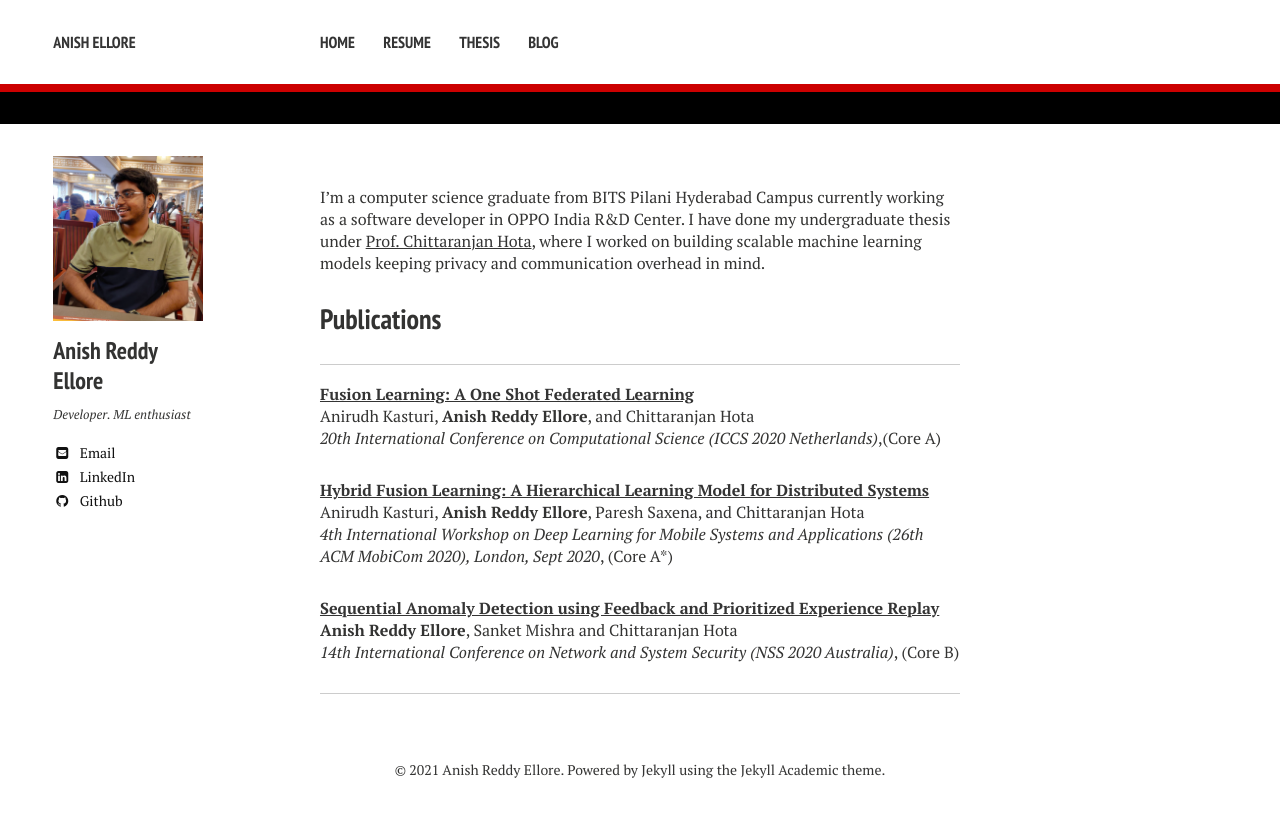
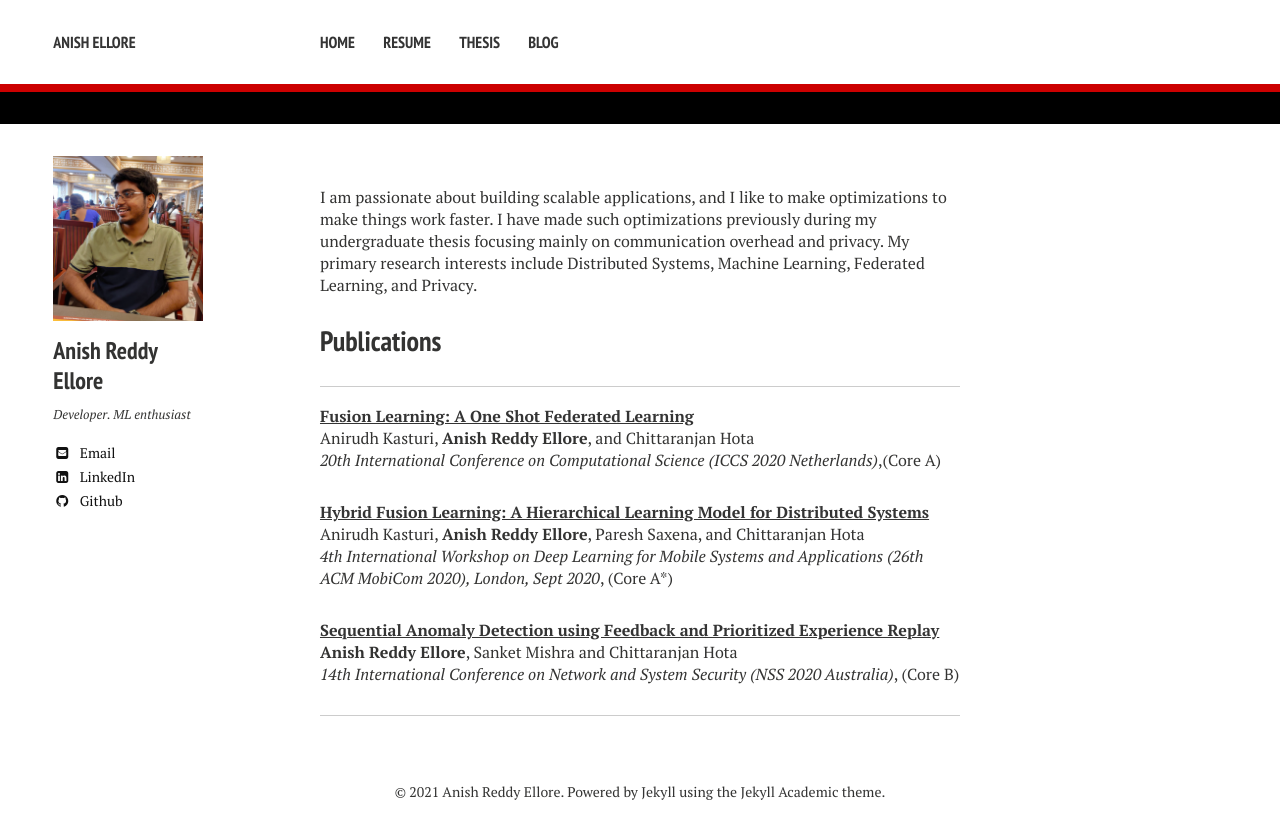
Before and after one commit to AnishEllore/anishellore.github.io, a Jekyll site: the page built from index.md, in a window 1280 px wide. Shown: the top 839 px of the page. Built offline with Jekyll 4.4.1, drawn with Linux system fonts in a browser that asks for light colours; nearby versions of some CDN libraries.

Commit message:
Update index.md

```diff
--- a/index.md
+++ b/index.md
@@ -3,7 +3,7 @@ layout: page
 excerpt: "Anish Ellore's personal website"
 ---
 
-I'm a computer science graduate from BITS Pilani Hyderabad Campus currently working as a software developer in OPPO India R&D Center. I have done my undergraduate thesis under [Prof. Chittaranjan Hota](https://www.bits-pilani.ac.in/hyderabad/chittaranjanhota/Profile), where I worked on building scalable machine learning models keeping privacy and communication overhead in mind.
+I am passionate about building scalable applications, and I like to make optimizations to make things work faster. I have made such optimizations previously during my undergraduate thesis focusing mainly on communication overhead and privacy. My primary research interests include Distributed Systems, Machine Learning, Federated Learning, and Privacy.
 ## Publications
 ----
 
```
